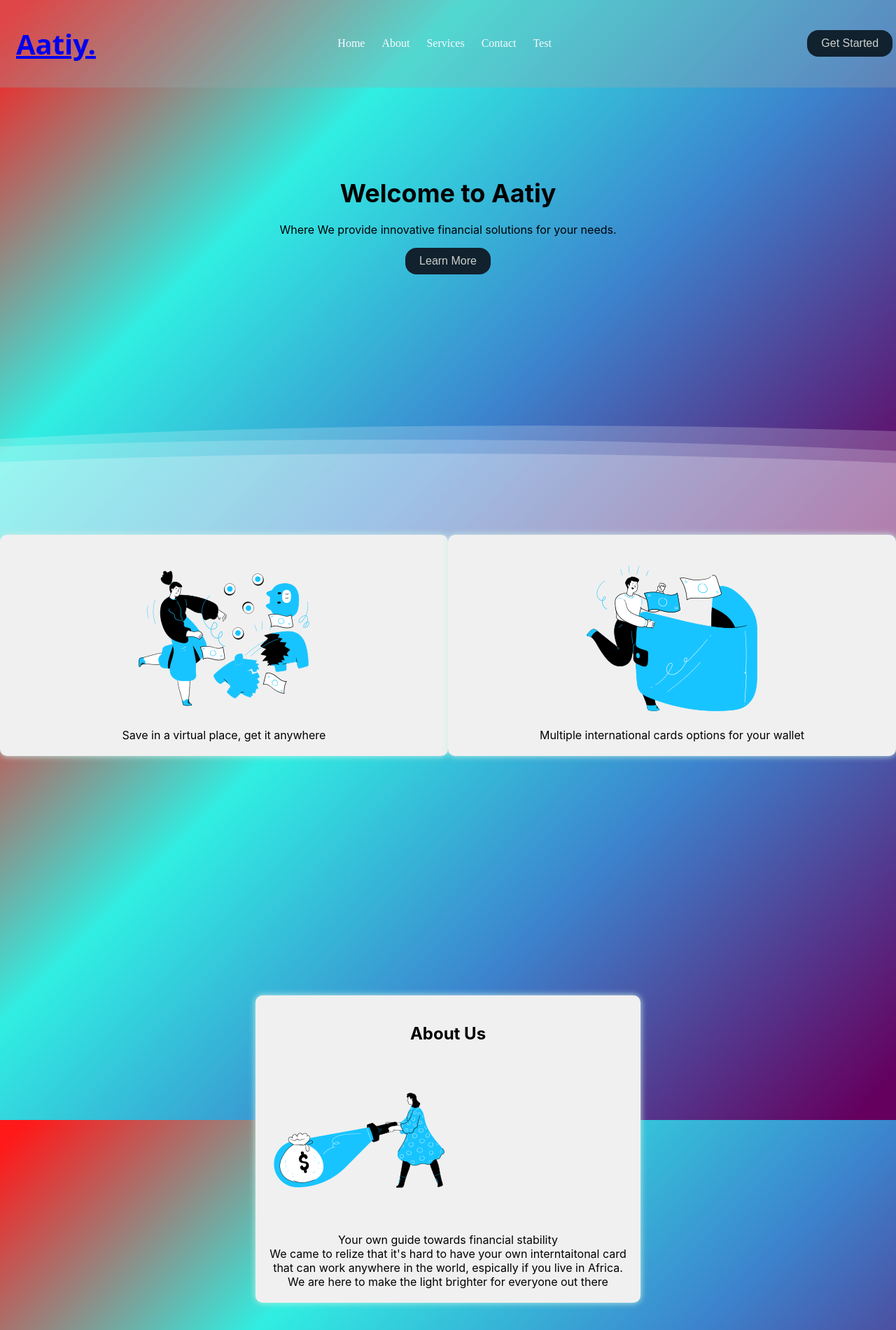
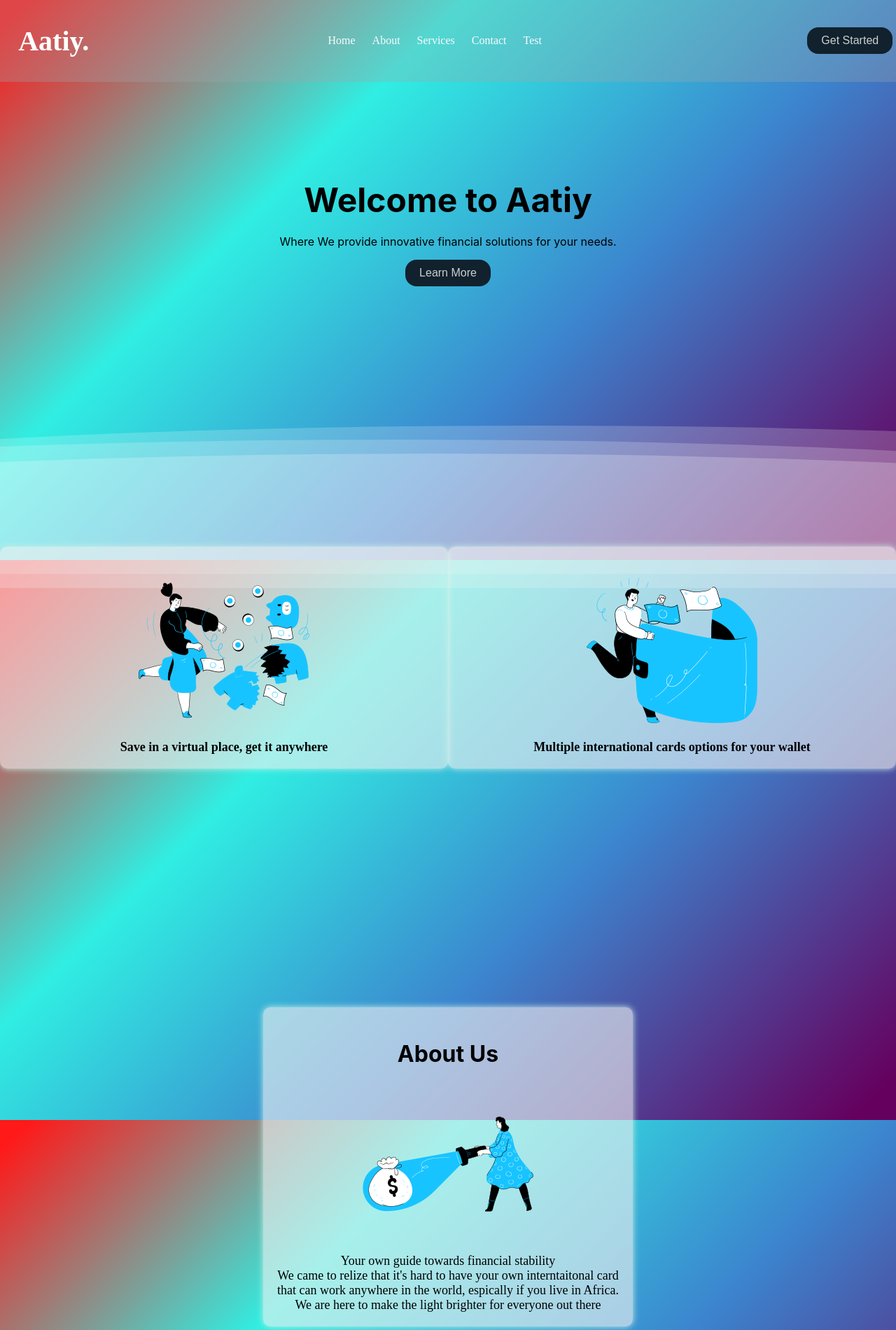
Before and after one commit to CodingHk/Aatiy, a plain HTML site: page index.html in a window 1280 px wide. Shown: the top 1900 px of the page at 70% size. Drawn offline with Linux system fonts and the light colour scheme; a script that the page names is missing.

Commit message:
This is the write layout for the main landing page

```diff
--- a/style/styles.css
+++ b/style/styles.css
@@ -1,3 +1,11 @@
+/* Override the visibility rule */
+.__web-inspector-hide-shortcut__,
+.__web-inspector-hide-shortcut__ *,
+.__web-inspector-hidebefore-shortcut__::before,
+.__web-inspector-hideafter-shortcut__::after {
+    visibility: visible !important;
+}
+
 body {
     /* This one is on testing phase
     margin: 0px;
@@ -85,6 +93,7 @@ body {
 
 /* Styles for header */
 header {
+    visibility: visible !important;
     margin: 0;
     background-color: #9ba8ab52;
     padding: 8px;
@@ -96,13 +105,18 @@ header {
 }
 
 .headline {
-    margin-left: 15px;
-    font-family:'Open Sans', sans-serif;
+    text-decoration: none;
 }
 
-.logo {
+.logo a {
+    text-decoration: none;
+    background-color: transparent;
+    margin-left: 18%;
+    height: 100%;
+    display: block;
     font-size: 20px;
-    font-weight: bold;
+    color: #ffffff;
+    font-style: normal;
 }
 
 .logo img {
@@ -181,7 +195,7 @@ footer ul li a {
 }
 
 .hero h1 {
-    font-size: 36px;
+    font-size: 48px;
     margin-bottom: 20px;
 }
 
@@ -199,19 +213,28 @@ footer ul li a {
 
 .about-card {
     padding: 20px;
-    background-color: #f0f0f0;
+    text-align: center;
+    background-color: #f0f0f09e;
     border-radius: 10px;
     box-shadow: 0 0 10px rgb(202 239 230);
+}
+
+.about-card img {
+    display: block; /* Make the image a block element */
+    margin: 0 auto; /* Center horizontally */
 }
 
 .about-card h2 {
     margin-bottom: 10px;
     text-align: center;
+    font-size: 32px;
 }
 
 .about-card p {
     margin: 0;
     text-align: center;
+    font-size: 18px;
+    font-family: fangsong;
 }
 
 .services {
@@ -225,7 +248,7 @@ footer ul li a {
 .service-card {
     flex: 0 1 calc(50% - 20px);
     padding: 20px;
-    background-color: #f0f0f0;
+    background-color: #f0f0f09e;
     border-radius: 10px;
     box-shadow: 0 0 10px rgb(202 239 230);
     display: flex; /* Set service card as flex container */
@@ -234,13 +257,12 @@ footer ul li a {
     justify-content: center; /* Center vertically */
 }
 
-.service-card h2 {
-    margin-bottom: 10px;
-}
-
 .service-card p {
     margin: 0;
-    text-align: center; /* Center text */
+    font-size: 18px;
+    font-family: fangsong;
+    text-align: center;
+    font-weight: 600;
 }
 
 
@@ -261,8 +283,10 @@ form {
 
 input, textarea {
     margin-bottom: 20px;
+    text-align: match-parent;
     padding: 10px;
     width: 100%;
+    border-radius: 15px 15px 15px 15px;
 }
 
 button[type="submit"] {
```
